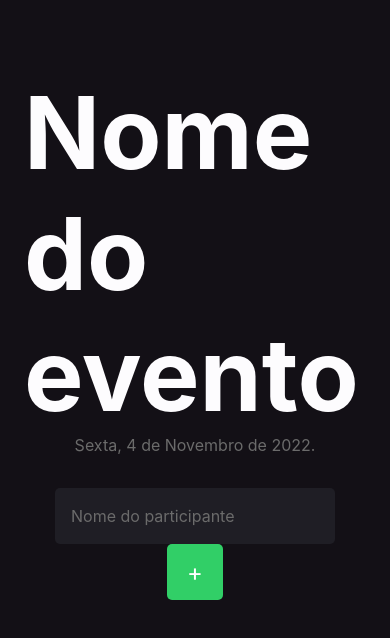
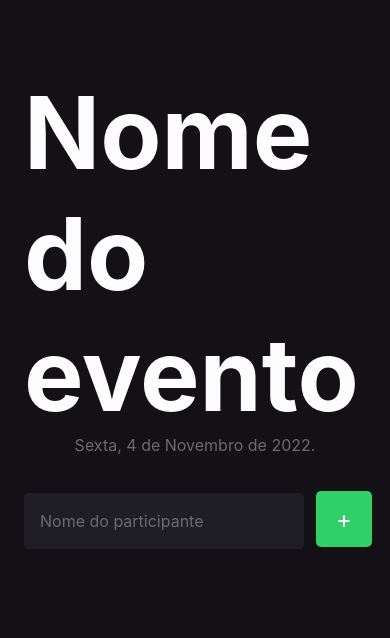
Before and after one commit to Reginaldo007oliveira/ReactNative, a React Native app in the folder nomedoprojeto/: screen / in a window 390 px wide. Shown: the top 638 px of the page. Built offline with nearby package versions, Linux system fonts and the light colour scheme.

Commit message:
Estilizando o formulario

```diff
--- a/nomedoprojeto/src/screens/Home/index.tsx
+++ b/nomedoprojeto/src/screens/Home/index.tsx
@@ -15,6 +15,7 @@ export  function Home() {
       <Text style={styles.eventDate}>
         Sexta, 4 de Novembro de 2022.
       </Text>
+      <View style={styles.form}>
       <TextInput
         style={styles.input}
         placeholder="Nome do participante"
@@ -26,6 +27,7 @@ export  function Home() {
           +
         </Text>
       </TouchableOpacity>
+      </View>
     </View>
   )
 }
--- a/nomedoprojeto/src/screens/Home/style.ts
+++ b/nomedoprojeto/src/screens/Home/style.ts
@@ -19,13 +19,15 @@ export const styles = StyleSheet.create({
       fontSize: 16
     },
       input: {
-       marginTop:33,
+        flex: 1,
+       marginTop:2,
         height: 56,
         backgroundColor: '#1F1E25',
         borderRadius: 5,
         color: '#df1',
         padding: 16,
         fontSize: 16,
+        marginRight: 12
     },
     buttonText: {
       color: '#FFF',
@@ -38,5 +40,11 @@ export const styles = StyleSheet.create({
       backgroundColor: '#31CF67',
       alignItems: 'center',
       justifyContent: 'center'
+    },
+    form: {
+      width: '100%',
+      flexDirection: 'row',
+      marginTop: 36,
+      marginBottom: 42
     }
   })
```
